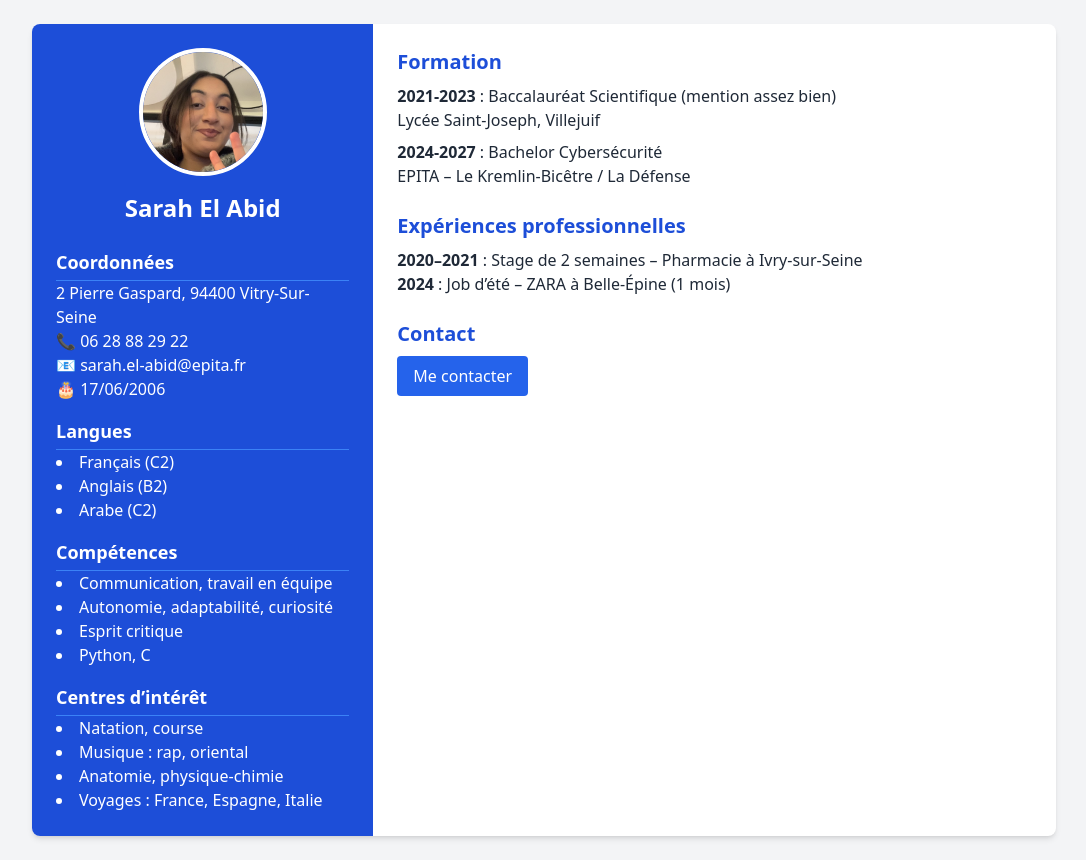
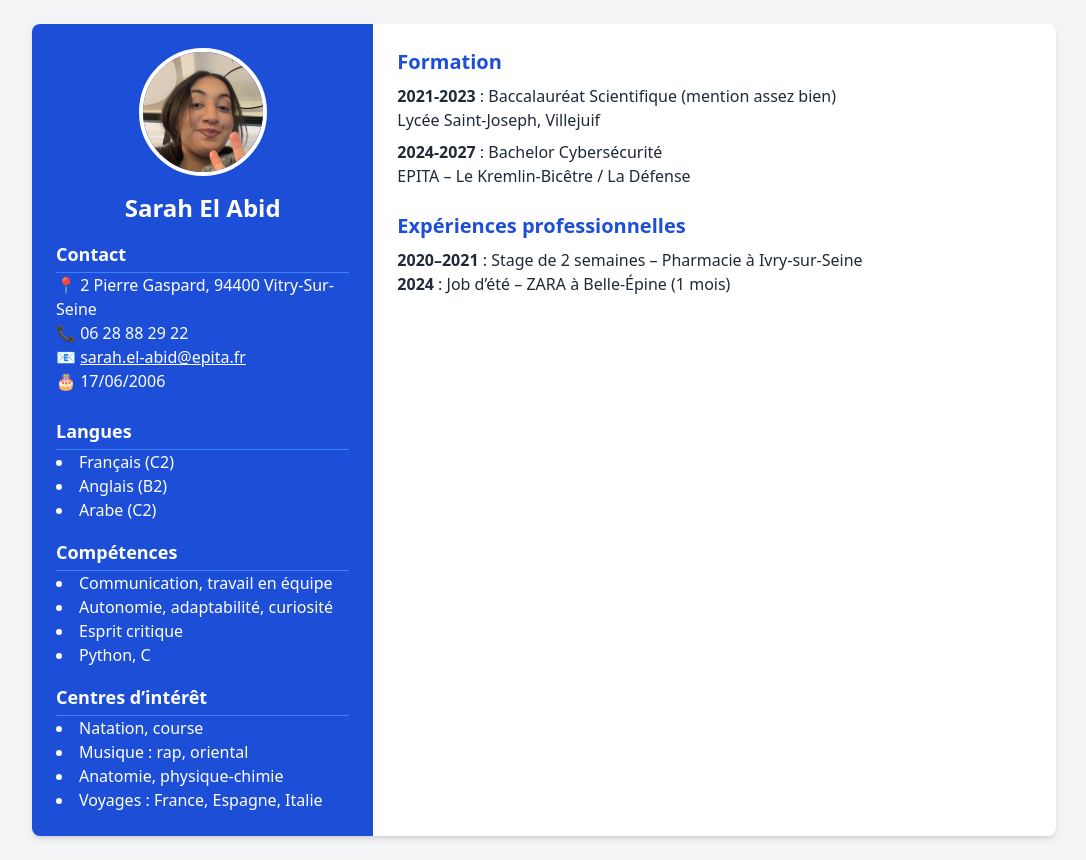
Before and after one commit to oujdia16/hajarprojetweb, a plain HTML site: page index.html in a window 1280 px wide. Shown: the whole page, without its empty margins (96-1182 px from the left). Drawn offline with nearby package versions, Linux system fonts and the light colour scheme.

Commit message:
deplacement du bouton contacter moi

```diff
--- a/index.html
+++ b/index.html
@@ -9,19 +9,23 @@
 <body class="bg-gray-100 text-gray-800 font-sans p-6">
 
   <div class="max-w-5xl mx-auto bg-white shadow-md rounded-lg overflow-hidden flex flex-col md:flex-row">
+
     <!-- Colonne gauche -->
     <div class="bg-blue-700 text-white w-full md:w-1/3 p-6">
       <div class="text-center mb-6">
         <img src="foto.JPG" alt="Sarah El Abid" class="w-32 h-32 mx-auto rounded-full object-cover border-4 border-white">
         <h1 class="text-2xl font-bold mt-4">Sarah El Abid</h1>
+
+        <!-- Contact déplacé ici -->
+        <div class="mt-4 text-left">
+          <h2 class="font-semibold text-lg border-b border-blue-500 pb-1">Contact</h2>
+          <p>📍 2 Pierre Gaspard, 94400 Vitry-Sur-Seine</p>
+          <p>📞 06 28 88 29 22</p>
+          <p>📧 <a href="mailto:sarah.el-abid@epita.fr" class="underline">sarah.el-abid@epita.fr</a></p>
+          <p>🎂 17/06/2006</p>
+        </div>
       </div>
-      <div class="mb-4">
-        <h2 class="font-semibold text-lg border-b border-blue-500 pb-1">Coordonnées</h2>
-        <p>2 Pierre Gaspard, 94400 Vitry-Sur-Seine</p>
-        <p>📞 06 28 88 29 22</p>
-        <p>📧 sarah.el-abid@epita.fr</p>
-        <p>🎂 17/06/2006</p>
-      </div>
+
       <div class="mb-4">
         <h2 class="font-semibold text-lg border-b border-blue-500 pb-1">Langues</h2>
         <ul class="list-disc list-inside">
@@ -30,6 +34,7 @@
           <li>Arabe (C2)</li>
         </ul>
       </div>
+
       <div class="mb-4">
         <h2 class="font-semibold text-lg border-b border-blue-500 pb-1">Compétences</h2>
         <ul class="list-disc list-inside">
@@ -39,6 +44,7 @@
           <li>Python, C</li>
         </ul>
       </div>
+
       <div>
         <h2 class="font-semibold text-lg border-b border-blue-500 pb-1">Centres d’intérêt</h2>
         <ul class="list-disc list-inside">
@@ -65,13 +71,7 @@
         <p><strong>2020–2021</strong> : Stage de 2 semaines – Pharmacie à Ivry-sur-Seine</p>
         <p><strong>2024</strong> : Job d’été – ZARA à Belle-Épine (1 mois)</p>
       </section>
-
-      <section>
-        <h2 class="text-xl font-semibold text-blue-700 mb-2">Contact</h2>
-        <a href="mailto:sarah.el-abid@epita.fr" class="inline-block bg-blue-600 text-white px-4 py-2 rounded hover:bg-blue-800">Me contacter</a>
-      </section>
     </div>
   </div>
 
 </body>
-</html>
```
